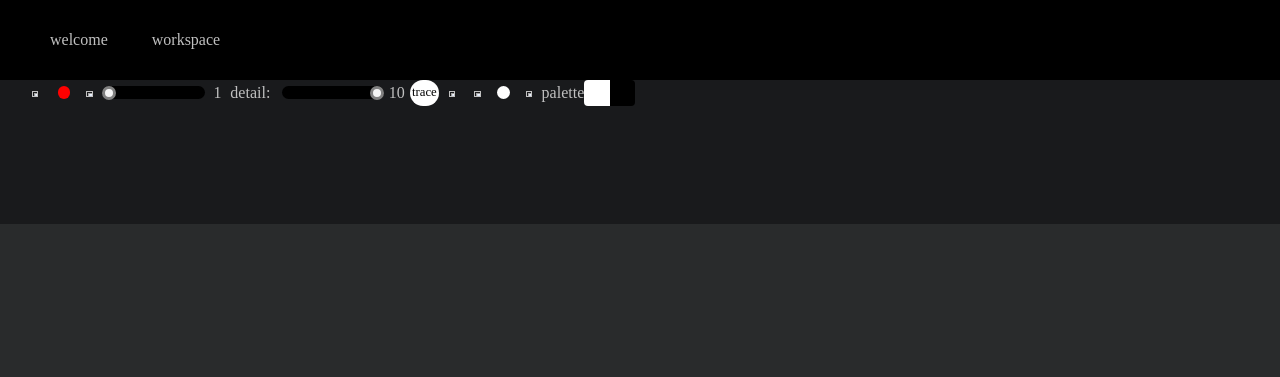
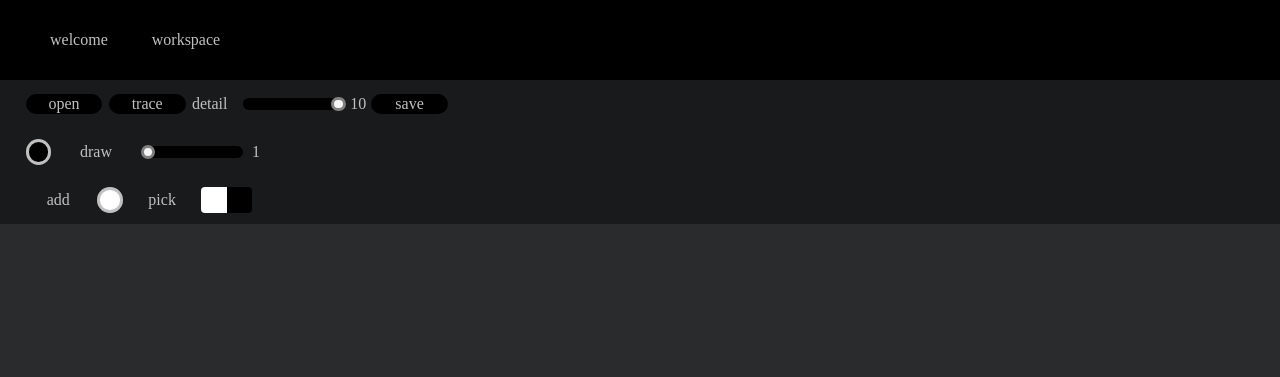
Before and after one commit to ivansavrikov/VectorizerWebApp, a plain HTML site: page html/workspace-page.html in a window 1280 px wide. Drawn offline with Linux system fonts and the light colour scheme; a web font is replaced by a local one.

Commit message:
change workspace panel view

```diff
--- a/css/workspace-page-styles.css
+++ b/css/workspace-page-styles.css
@@ -10,11 +10,11 @@ html {
 #main-panel {
 	width: 100%;
 	height: 25%;
-	padding-left: 2%;
-	padding-right: 2%;
+	/* padding-left: 2%; */
+	/* padding-right: 2%; */
 	background-color: var(--panel-color);
 	display: flex;
-	flex-direction: row;
+	flex-direction: column;
 }
 
 #view-area {
@@ -133,19 +133,22 @@ input[type="range"]::-webkit-slider-thumb:active {
 .square-element {
 	border: none;
 	outline: none;
+	margin-right: 0.5vw;
 	width: 2vw;
 	height: 2vw;
 	aspect-ratio: 1/1;
 	display: flex;
+	flex-direction: row;
 	align-items: center;
 	justify-content: center;
 	font-family: "MontserratRegular";
 }
 
 .color-picker {
-	width: 1vw;
-	height: 1vw;
-	border-radius: 1vw;
+	width: 2vw;
+	height: 2vw;
+	border: solid 0.3vw silver ;
+	border-radius: 50%;
 }
 
 .button {
@@ -153,13 +156,12 @@ input[type="range"]::-webkit-slider-thumb:active {
 	color: var(--text-color);
 	border: 1px solid var(--stroke-button-color);
 	font-size: 0.8em;
-	border-radius: 50%;
-	font-size: 0.8em;
+	/* border-radius: 50%; */
 	transition: font-size 0.1s ease-out;
 
 	img {
-		width: 50%;
-		height: 50%;
+		width: 80%;
+		height: 80%;
 		transition: width 0.15s ease, height 0.15s ease;
 	}
 }
@@ -168,8 +170,8 @@ input[type="range"]::-webkit-slider-thumb:active {
 	font-size: 1em;
 
 	img {
-		width: 70%;
-		height: 70%;
+		width: 90%;
+		height: 90%;
 	}
 }
 
@@ -177,16 +179,30 @@ input[type="range"]::-webkit-slider-thumb:active {
 	font-size: 0.8em;
 
 	img {
-		width: 50%;
-		height: 50%;
+		width: 70%;
+		height: 70%;
 	}
 }
 
-#vectorize-button {
-	width: 4vw;
-	border-radius: 4vw;
-	background-color: white;
-	color: black;
+.rect-button {
+	width: 6vw;
+	height: 1.5vw;
+	line-height: 2vw;
+	border-radius: 2vw;
+	font-size: 1em;
+	/* border: solid 1px var(--border-button-color); */
+	/* background-color: var(--grayblue-color); */
+	background-color: black;
+	color: var(--text-color);
+	transition: font-size 0.1s ease-out;
+}
+
+.rect-button:hover {
+	font-size: 1.1em;
+}
+
+.rect-button:active {
+	font-size: 0.9em;
 }
 
 .color-picker-container {
@@ -211,10 +227,10 @@ input[type="range"]::-webkit-slider-thumb:active {
 }
 
 .palette-color-item:hover{
-	border: solid 1px var(--panel-color);
+	border: solid 2px var(--panel-color);
 }
 
-#color-scroll { #FIXME: недостаюший пиксель сверху
+#color-scroll {
 	list-style-type: none;
 	height: 100%;
 	width: 100%;
@@ -232,6 +248,7 @@ input[type="range"]::-webkit-slider-thumb:active {
 		display: flex;
 		align-items: center;
 		justify-content: center;
+		cursor: pointer;
 	}
 
 	li:last-child{
@@ -318,3 +335,34 @@ svg {
 	display: block;
 	z-index: 1000;
 }
+
+.row {
+	padding-left: 2%;
+	padding-right: 2%;
+	width: auto;
+	height: calc(100%/3);
+	display: flex;
+	flex-direction: row;
+	align-items: center;
+	justify-content: left;
+}
+
+#add-color-button, #pallete-picker-tool-button, #brush-tool-button {
+	/* background-color: var(--grayblue-color); */
+	background-color: transparent;
+	color: var(--text-color);
+}
+
+#io-row {
+	background-color: transparent;
+}
+
+#draw-row {
+
+}
+
+#palette-row {
+	width: auto;
+	border: none;
+	padding-left: 2%;
+}
--- a/html/workspace-page.html
+++ b/html/workspace-page.html
@@ -26,39 +26,39 @@
 
 	<div class="content">
 		<div id="main-panel">
-			<label id="upload-bitmap-button" for="bitmap-input" class="square-element button">
+			<div id="io-row" class="row">
+				<label id="upload-bitmap-button" for="bitmap-input" class="square-element rect-button">open
 					<input type="file" id="bitmap-input" accept="image/*"/>
-				<img src="../src/icons/image.svg"/>
 				</label>
+				<button id="vectorize-button" class="square-element rect-button">trace</button>
+				<div size="detail-level-slider-container" class="slider-with-title">
+					<span class="slider-title">detail</span>
+					<input id="detail-level-slider" type="range" min="-10" max="-1" value="-1"/>
+					<span class="span-value" id="detail-level-slider-value"></span>
+				</div>
+				<button id="download-svg-button" class="square-element rect-button">save</button>
+			</div>
 
+			<div id="draw-row" class="row">
 				<div id="brush-color-picker-container" class="square-element color-picker-container">
 					<label id="brush-color-picker-label" class="color-picker" for="brush-color-picker">
 						<input type="color" id="brush-color-picker">
 					</label>
 				</div>
 
-			<button id="brush-tool-button" class="square-element button">
-				<img src="../src/icons/brush.svg"/>
+				<button id="brush-tool-button" class="square-element rect-button">draw
+					<!-- <img src="../src/icons/pencil.svg"/> -->
 				</button>
 
 				<div size="brush-size-slider-container" class="slider">
 					<input id="brush-size-slider" type="range" min="1" max="50" value="1"/>
 					<span class="span-value" id="brush-size-span-value"></span>
 				</div>
-
-			<div size="detail-level-slider-container" class="slider-with-title">
-				<span class="slider-title">detail:</span>
-				<input id="detail-level-slider" type="range" min="-10" max="-1" value="-1"/>
-				<span class="span-value" id="detail-level-slider-value"></span>
 			</div>
 
-			<button id="vectorize-button" class="square-element button">trace</button>
-			<button id="download-svg-button" class="square-element button">
-				<img src="../src/icons/save.svg"/>
-			</button>
-
-			<button id="add-color-button" class="square-element button">
-				<img src="../src/icons/plus.svg"></img>
+			<div id="palette-row" class="row">
+				<button id="add-color-button" class="square-element rect-button">add
+					<!-- <img src="../src/icons/plus.svg"></img> -->
 				</button>
 
 				<div class="square-element color-picker-container">
@@ -67,13 +67,14 @@
 					</label>
 				</div>
 
-			<button id="pallete-picker-tool-button" class="square-element button">
-				<img src="../src/icons/color-picker.svg"></img>
+				<button id="pallete-picker-tool-button" class="square-element rect-button">pick
+					<!-- <img src="../src/icons/pipette.svg"></img> -->
 				</button>
 
 				<div id="palette-panel" class="square-element">
-				<span id="palette-span">palette</span>
+					<!-- <span id="palette-span" class="square-element rect-button">palette</span> -->
 					<ul id="color-scroll"></ul>
+				</div>
 			</div>
 
 			<script>
@@ -82,7 +83,7 @@
 				const brushSizeSlider = document.getElementById("brush-size-slider");
 				const brushSizeSpanValue = document.getElementById("brush-size-span-value");
 				brushSizeSpanValue.textContent = brushSizeSlider.value;
-				brushColorPicker.value = "#ff0000";
+				brushColorPicker.value = "#000000";
 				brushColorLabel.style.backgroundColor = brushColorPicker.value;
 				brushColorPicker.addEventListener("input", () => {brushColorLabel.style.backgroundColor = brushColorPicker.value;});
 				brushSizeSlider.addEventListener("input", () => {brushSizeSpanValue.textContent = brushSizeSlider.value;});
--- a/scripts/workspace.js
+++ b/scripts/workspace.js
@@ -36,8 +36,6 @@ export function getPixelPosition(event) {
 
 	const pixelX = Math.floor(mouseX);
 	const pixelY = Math.floor(mouseY);
-
-	console.log(scaleX, scaleY);
 
 	return {
 		x: pixelX,
@@ -92,8 +90,14 @@ document.addEventListener("DOMContentLoaded", () => {
 
 	function toggle(state, event){
 		state = state == true ? false : true;
-		if(state){event.currentTarget.style.backgroundColor="whitesmoke"}
-		else{event.currentTarget.style.backgroundColor="transparent"}
+		if(state){
+			event.currentTarget.style.backgroundColor="whitesmoke";
+			event.currentTarget.style.color="black";
+		}
+		else{
+			event.currentTarget.style.backgroundColor="transparent";
+			event.currentTarget.style.color="silver";
+		}
 		return state;
 	}
 
```
Also changed, not shown: src/icons/color-picker.svg (added), src/icons/pencil.svg (added). Lines whose indentation alone changed are shown as unchanged.
